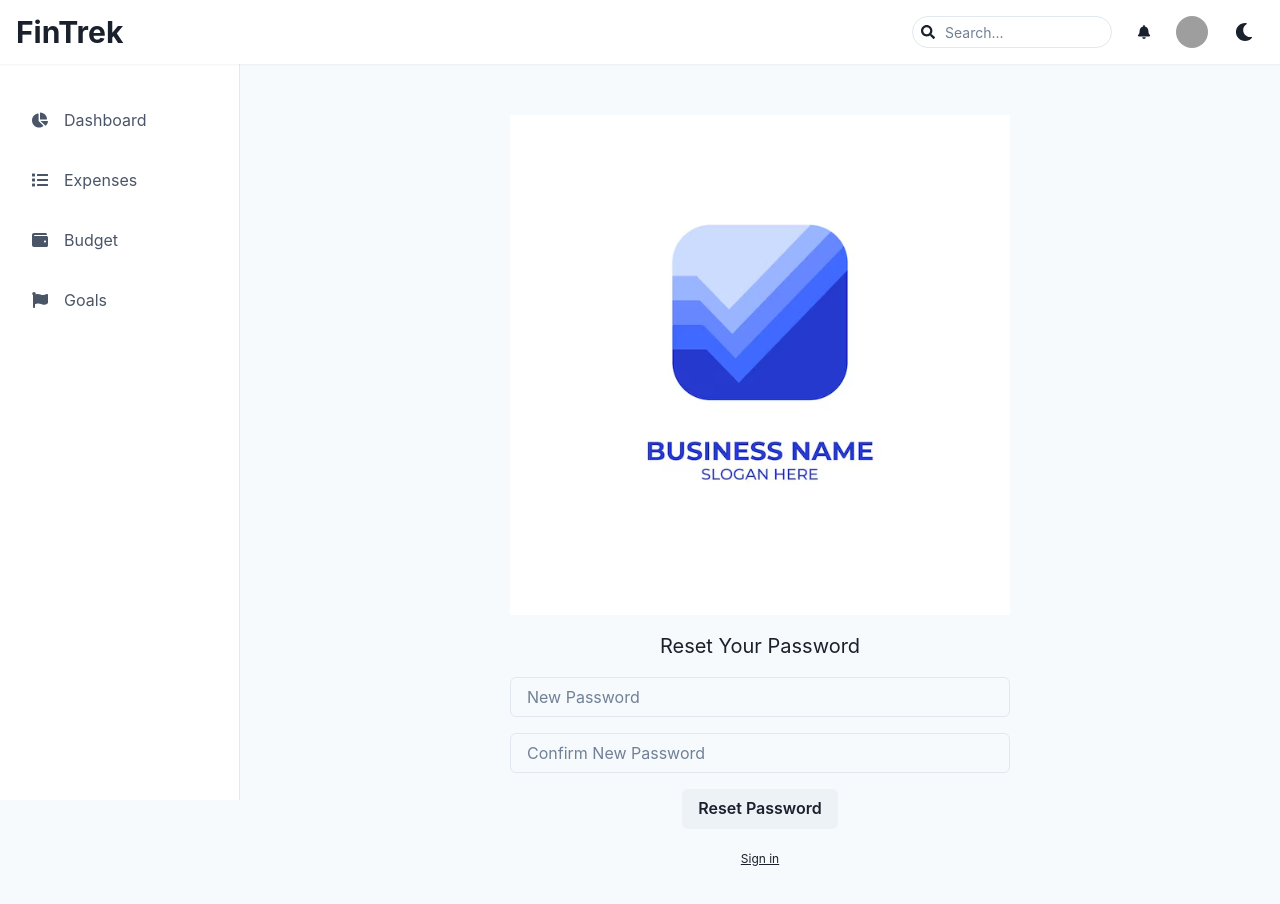
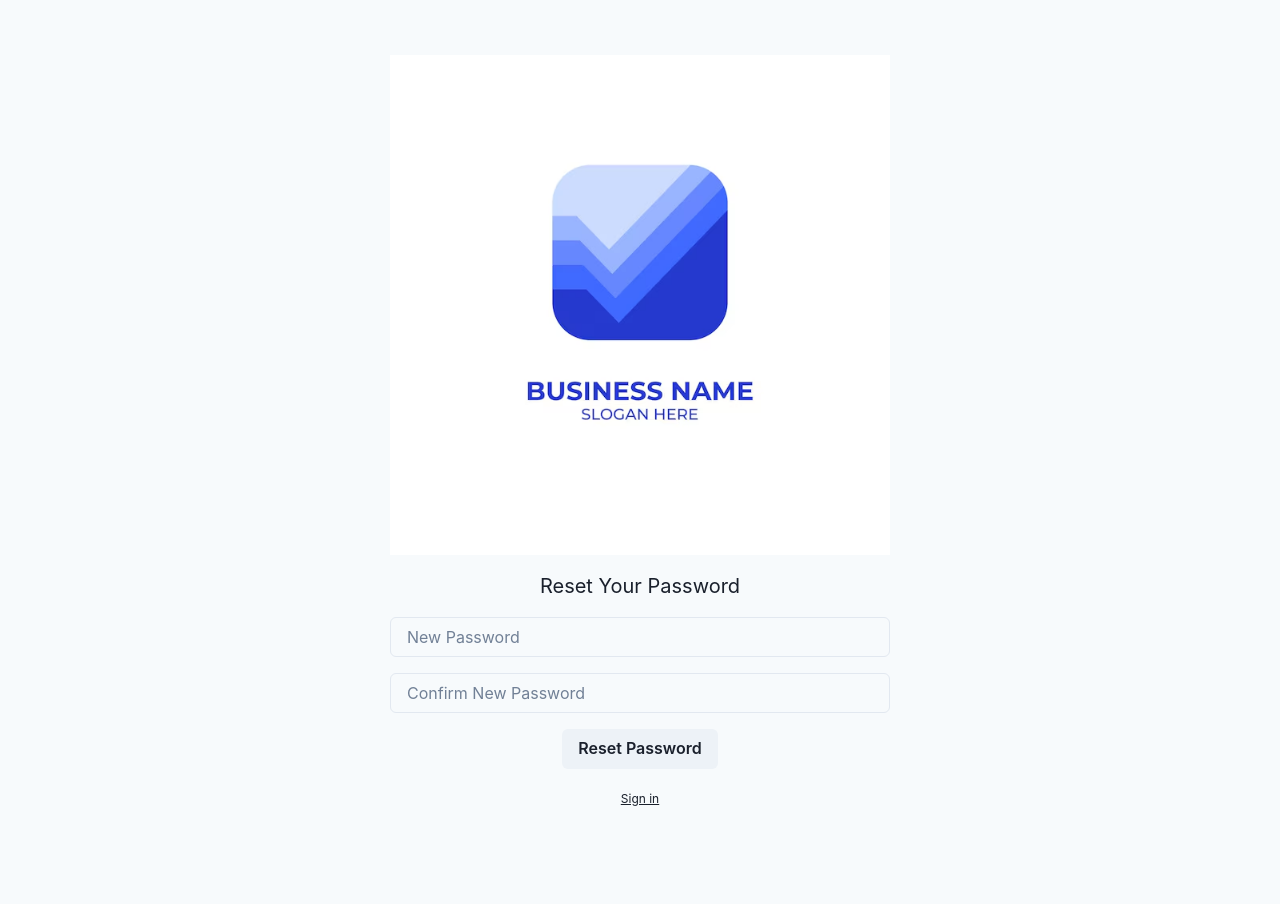
Before and after one commit to dangphung4/FinTrek, a React (Vite) app in the folder Web/: page /reset-password in a window 1280 px wide. Shown: the top 904 px of the page. After the commit the page ends 864 px from the top, so only its background shows below. Built offline with nearby package versions, Linux system fonts and the light colour scheme; no server answers; grey boxes are pictures that could not be loaded.

Commit message:
Removed SideBar and NavBar when on pages involving authentication

```diff
--- a/Web/src/App.jsx
+++ b/Web/src/App.jsx
@@ -1,5 +1,5 @@
 // src/App.jsx
-import React from 'react';
+import React, {useEffect, useState} from 'react';
 import { ChakraProvider, Box, Flex } from '@chakra-ui/react';
 import { BrowserRouter as Router } from 'react-router-dom';
 import theme from './theme';
@@ -8,9 +8,31 @@ import Sidebar from './components/Sidebar';
 import RoutesWrapper from './components/RoutesWrapper'; // Import the new component
 
 function App() {
+
+  const [isAuthPath,setIsAuthPath] = useState(false)
+
+  // Effect to check the current path and update isAuthPath accordingly
+  useEffect(() => {
+    const authPaths = ['/login', '/signup', '/forgot-password', '/reset-password'];
+    setIsAuthPath(authPaths.includes(location.pathname));
+  }, [location.pathname]);
+
   return (
     <ChakraProvider theme={theme}>
       <Router>
+        {isAuthPath ? (
+            <Box minH="100vh" display="flex" alignItems="center" justifyContent="center">
+              <Flex>
+                <Box
+                    flex="1"
+                    p={8}
+                    overflowY="auto"
+                  >
+                    <RoutesWrapper setIsAuthPath={setIsAuthPath}/> {/* Use the new components */}
+                  </Box>
+              </Flex>
+            </Box>
+          ) : (
             <Box minH="100vh">
               <Navbar />
               <Flex>
@@ -24,10 +46,11 @@ function App() {
                   overflowY="auto"
                   width="calc(100% - 240px)"
                 >
-              <RoutesWrapper /> {/* Use the new components */}
+                  <RoutesWrapper setIsAuthPath={setIsAuthPath}/> {/* Use the new components */}
                 </Box>
               </Flex>
             </Box>
+          )}
       </Router>
     </ChakraProvider>
   );
--- a/Web/src/components/RoutesWrapper.jsx
+++ b/Web/src/components/RoutesWrapper.jsx
@@ -12,7 +12,7 @@ import ForgotPassword from '../pages/ForgotPassword';
 import ResetPassword from '../pages/ResetPassword';
 
 
-function RoutesWrapper() {
+function RoutesWrapper({setIsAuthPath}) {
   const [loading, setLoading] = useState(true);
   const [isAuthenticated, setIsAuthenticated] = useState(false);
   const navigate = useNavigate();
@@ -27,13 +27,19 @@ function RoutesWrapper() {
         setIsAuthenticated(true);
         // Only redirect to the dashboard if NOT on the password reset page
         if (location.pathname !== '/reset-password' && location.pathname !== '/login' && location.pathname !== '/signup' && location.pathname !== '/forgot-password') {
+          setIsAuthPath(false);
           navigate('/'); // Redirect to dashboard if logged in AND not on reset-password page
+        }else{
+          setIsAuthPath(true);
         }
       } else {
         setIsAuthenticated(false);
         // Allow navigation to login/signup pages if not authenticated
         if (location.pathname !== '/login' && location.pathname !== '/signup' && location.pathname !== '/forgot-password' && location.pathname !== '/reset-password') {
-            navigate('/login');
+          setIsAuthPath(true);
+          navigate('/login');
+        }else{
+          setIsAuthPath(true);
         }
       }
       setLoading(false);
@@ -43,12 +49,14 @@ function RoutesWrapper() {
     // Handle password recovery event
     supabase.auth.onAuthStateChange(async (event, session) => {
       if (event === 'PASSWORD_RECOVERY') {
+        setIsAuthPath(true);
         navigate('/reset-password'); // Redirect to reset password page
       }
     });
 
     checkUserSession();
   }, [navigate]);
+
 
   if (loading) return <div>Loading...</div>;
 
```
Lines whose indentation alone changed are shown as unchanged.
